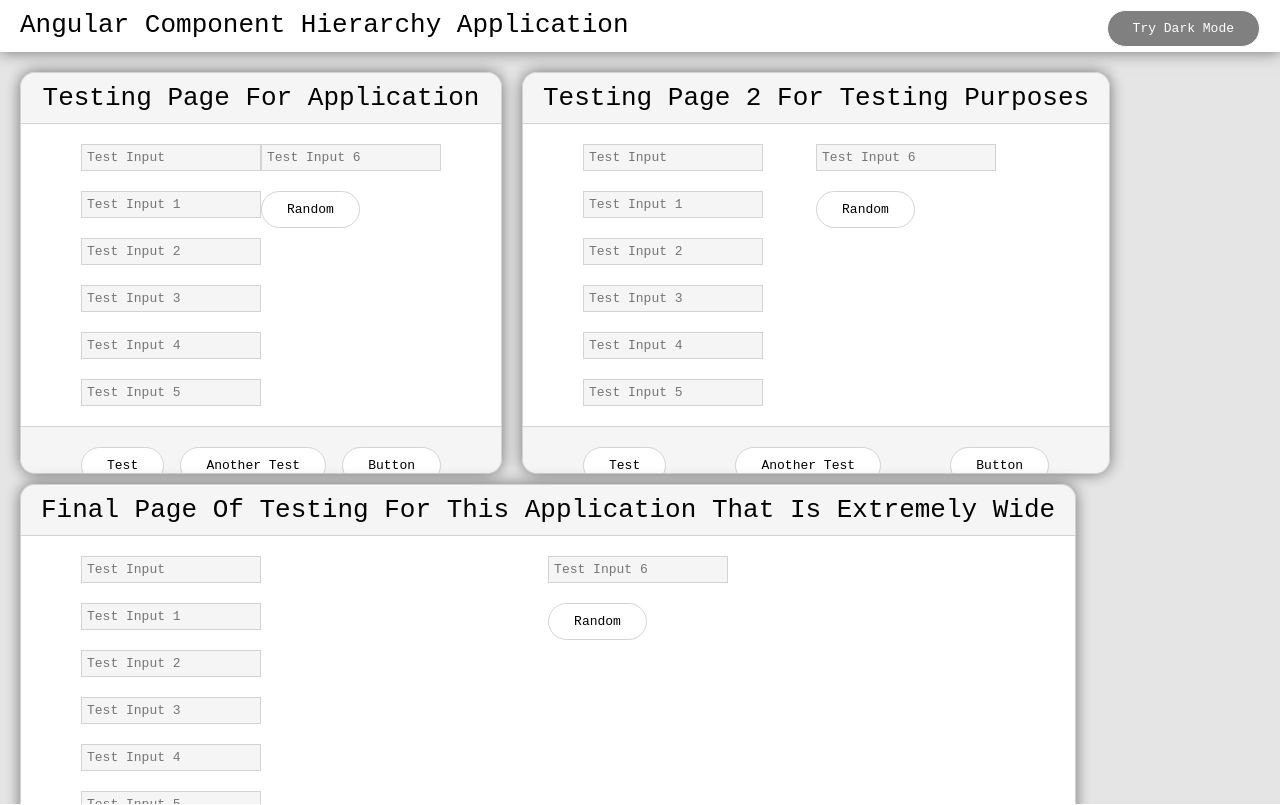
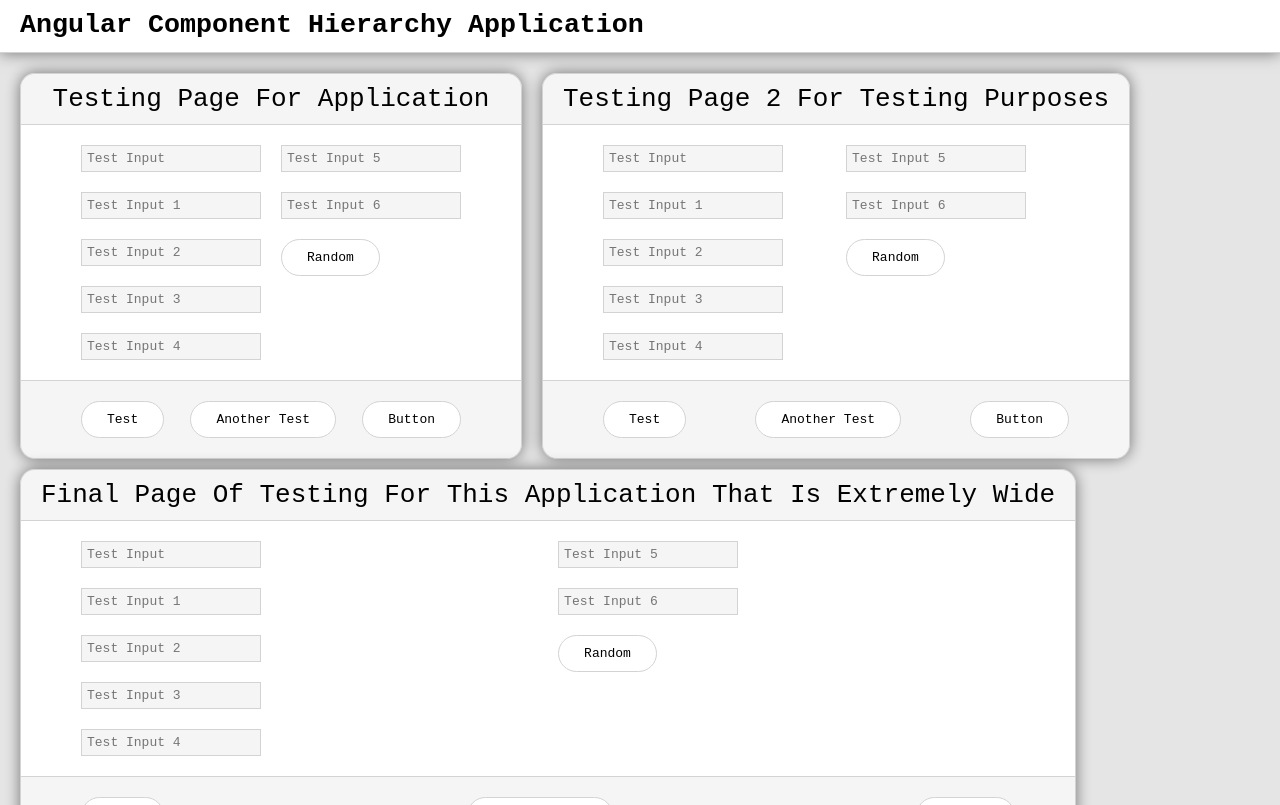
Before and after one commit to jeremiahrisinger/AngularComponentHierarchy, an Angular app in the folder AngularComponentHierarchy/: page / in a window 1280 px wide. Built offline with nearby package versions, Linux system fonts and the light colour scheme.

Commit message:
Visual Updates
- Content Component sizing
- Dark Mode button removal
- Dark mode for Header Component

```diff
--- a/AngularComponentHierarchy/src/app/components/content/content.component.css
+++ b/AngularComponentHierarchy/src/app/components/content/content.component.css
@@ -4,9 +4,9 @@ div{
     display: flex;
     flex-direction: column;
     flex-wrap: wrap;
-    justify-content: space-evenly;
     row-gap: 20px;
-    max-height: 35vh;
+    column-gap: 20px;
+    max-height: 30vh;
 }
 .dark{
     background-color: rgb(40, 40, 40);
--- a/AngularComponentHierarchy/src/app/components/header/header.component.css
+++ b/AngularComponentHierarchy/src/app/components/header/header.component.css
@@ -3,7 +3,14 @@ div{
     justify-content: space-between;
     padding: 10px 20px;
     height: 4vh;
+    border-bottom: 1px solid lightgrey;
 }
 h1{
-    font-weight: 100;
+    font-size: 20pt;
 }
+
+.dark{
+    background: black;
+    color: white;
+    border-bottom: 1px solid grey;
+}
--- a/AngularComponentHierarchy/src/app/components/header/header.component.html
+++ b/AngularComponentHierarchy/src/app/components/header/header.component.html
@@ -1,4 +1,5 @@
-<div class="shadow">
+<div class="shadow"
+    [ngClass]="{'dark': darkMode}"
+>
     <h1>{{applicationName}}</h1>
-    <app-button [dark]="true" [name]="'Try Dark Mode'"></app-button>
 </div>
--- a/AngularComponentHierarchy/src/styles.css
+++ b/AngularComponentHierarchy/src/styles.css
@@ -3,8 +3,7 @@
     margin: 0;
     padding: 0;
     font-family: monospace;
-    scrollbar-width: thin;
-    scrollbar-color: grey;
+    scrollbar-width: none;
 }
 
 .shadow{
```
